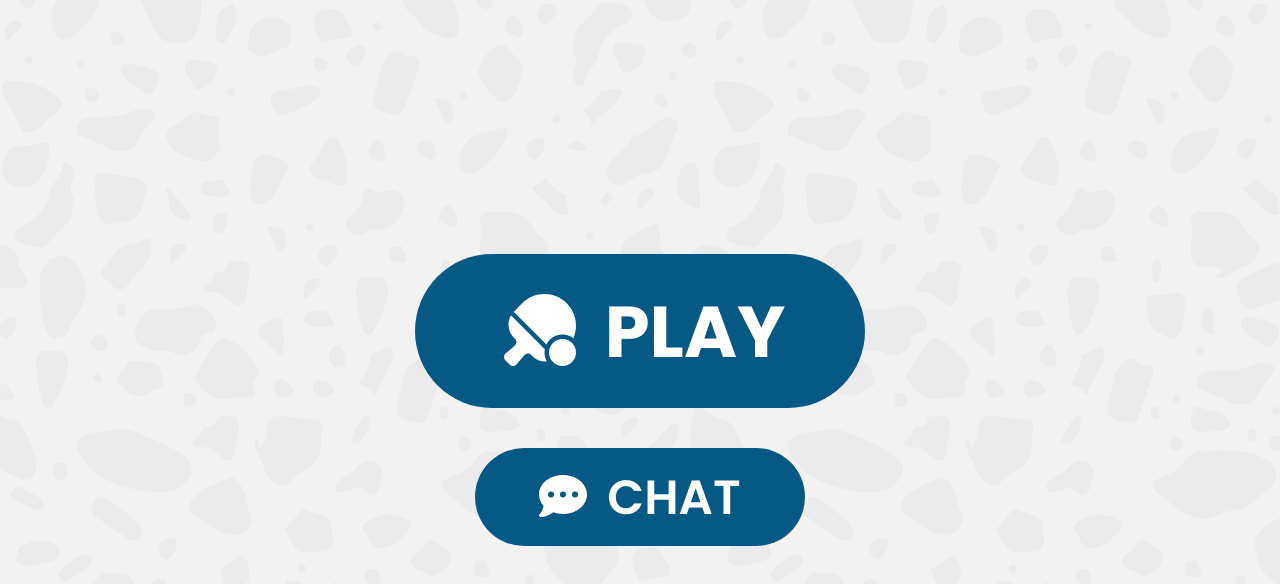
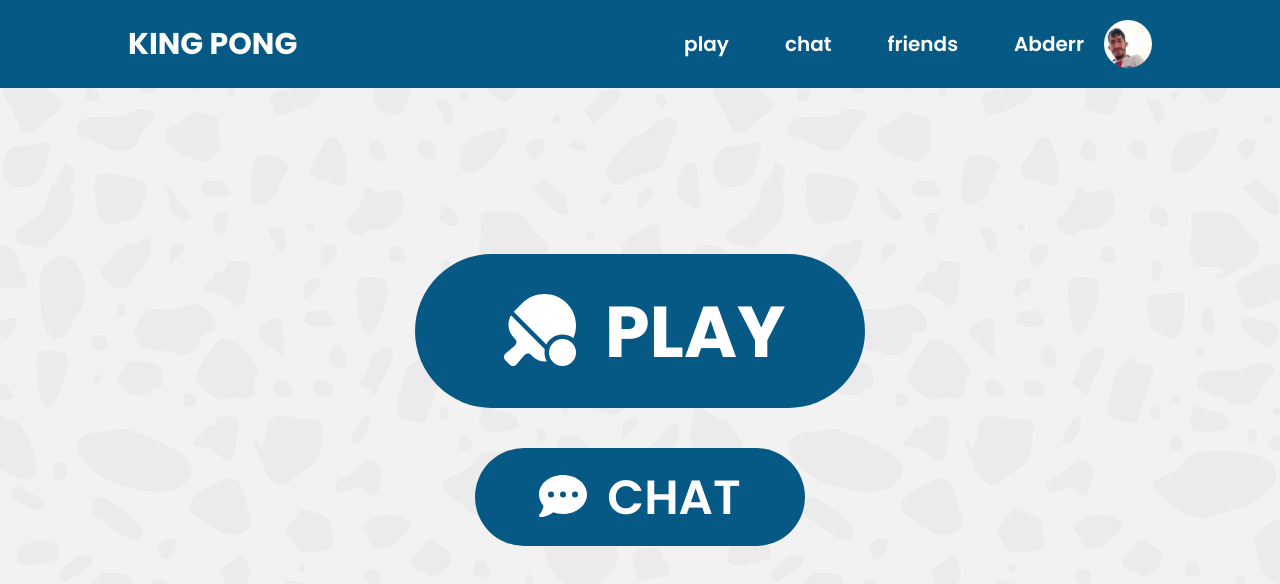
Before and after one commit to barimehdi77/ft_transcendence, a Next.js app in the folder front-end/: page /home in a window 1280 px wide. Shown: the top 584 px of the page. Built offline with nearby package versions, Linux system fonts and the light colour scheme.

Commit message:
Working on navbar

```diff
--- a/front-end/components/Layout.tsx
+++ b/front-end/components/Layout.tsx
@@ -1,6 +1,9 @@
+import Navbar from "./navbar";
+
 const Layout = ({ children }: any) => {
 	return (
 		<div className='bg-hero-pattern bg-cover bg-center'>
+			<Navbar />
 			<>{children}</>
 		</div>
 	);
--- /dev/null
+++ b/front-end/components/menuItem.tsx
@@ -0,0 +1,9 @@
+const MenuItem = (props: any) => {
+	return (
+		<li className="text-white text-xl font-semibold ml-14">
+			<a href={props.path}>{props.path}</a>
+		</li>
+	);
+};
+
+export default MenuItem;
--- /dev/null
+++ b/front-end/components/navbar.tsx
@@ -0,0 +1,28 @@
+import MenuItem from './menuItem';
+
+const Navbar = () => {
+	return (
+		<nav className='bg-sky-800 flex justify-between items-center w-screen px-32 fixed'>
+			<h1 className='text-3xl text-white uppercase font-bold'>king pong</h1>
+			<div className='items'>
+				<ul className='flex items-center'>
+					<MenuItem path='play' />
+					<MenuItem path='chat' />
+					<MenuItem path='friends' />
+					<li className='text-white text-xl font-semibold ml-14'>
+						<a href='/profile' className='flex items-center'>
+							Abderr
+							<img
+								src='/download.jpeg'
+								alt='User Avatar'
+								className='w-12 rounded-full my-5 ml-5'
+							/>
+						</a>
+					</li>
+				</ul>
+			</div>
+		</nav>
+	);
+};
+
+export default Navbar;
--- a/front-end/pages/_app.tsx
+++ b/front-end/pages/_app.tsx
@@ -1,6 +1,6 @@
 import '../styles/globals.css';
 import type { AppProps } from 'next/app';
-import Layout from '../components/Layout';
+import Layout from '../components/layout';
 
 function MyApp({ Component, pageProps }: AppProps) {
 	return (
--- a/front-end/pages/home.tsx
+++ b/front-end/pages/home.tsx
@@ -1,3 +1,5 @@
+import Navbar from '../components/navbar';
+
 import { FontAwesomeIcon } from '@fortawesome/react-fontawesome';
 import {
 	faTableTennisPaddleBall,
@@ -6,6 +8,8 @@ import {
 
 const Home = () => {
 	return (
+		<>
+			{/* <Navbar /> */}
 			<main className='min-h-screen flex flex-col items-center justify-center'>
 				<button className='bg-sky-800 text-7xl text-white uppercase font-bold rounded-full py-10 px-20 mb-10 hover:bg-sky-700 hover:scale-105'>
 					<FontAwesomeIcon icon={faTableTennisPaddleBall} className='mr-5' />
@@ -16,6 +20,7 @@ const Home = () => {
 					<a href='/chat'>chat</a>
 				</button>
 			</main>
+		</>
 	);
 };
 
```
Also changed, not shown: front-end/styles/globals.css (line endings or trailing spaces). Lines whose indentation alone changed are shown as unchanged.
